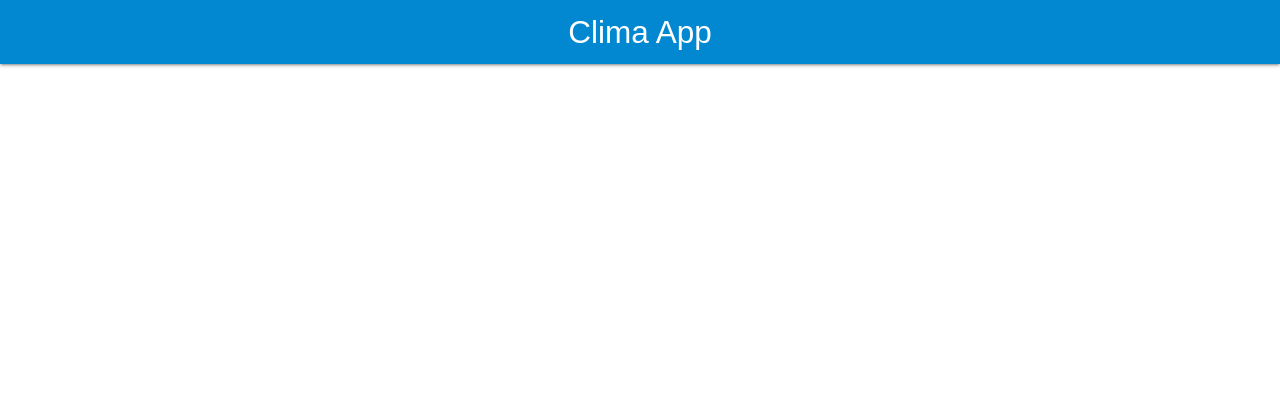
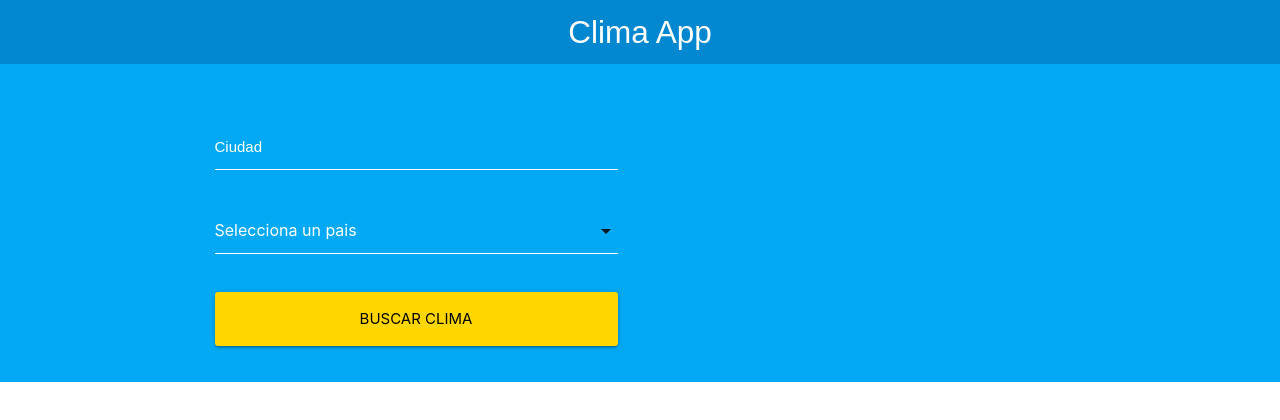
Before and after one commit to javierdelgado1/Clima-React-App, a React (Create React App) app: page / in a window 1280 px wide. Shown: the top 420 px of the page. Built offline with nearby package versions, Linux system fonts and the light colour scheme.

Commit message:
agregando formulario

```diff
--- a/src/App.js
+++ b/src/App.js
@@ -1,5 +1,6 @@
 import React from 'react';
 import Header from './Components/Header';
+import Formulario from './Components/Formulario';
 
 import './index.css';
 function App() {
@@ -8,6 +9,16 @@
       <Header
       titulo='Clima App'>
       </Header>
+
+      <div className="contenedor-form">
+        <div className="container">
+          <div className="row">
+            <div className="col s12 m6">
+              <Formulario></Formulario>
+            </div>
+          </div>
+        </div>
+      </div>
     </div>
   );
 }
--- /dev/null
+++ b/src/Components/Formulario.js
@@ -0,0 +1,44 @@
+import React from 'react'
+
+function Formulario(){
+
+    const handleChange = e =>{
+
+    };
+    return (
+        <form>
+            <div className="input-field col s12">
+                <input
+                    type="text"
+                    name="ciudad"
+                    id="ciudad"
+                    onChange={handleChange}
+                    />
+                    <label htmlFor="ciudad">Ciudad</label>
+            </div>
+
+            <div className="input-field col s12">
+                <select
+                    onChange={handleChange}
+                    name="pais"
+                    >
+                    <option value="">Selecciona un pais</option>
+                    <option value="US">Estados unidos</option>
+                    <option value="VE">Venezuela</option>
+                    <option value="CH">Chile</option>
+                    <option value="AR">Argentina</option>
+
+                </select>
+            </div>
+            <div className="input-field col s12">
+                <input
+                    type="submit"
+                    className="waves-effect waves-light btn-large btn-block yellow accent-4"
+                    value="Buscar Clima"
+                    ></input>
+            </div>
+        </form>
+    )
+}
+
+export default Formulario;
```
